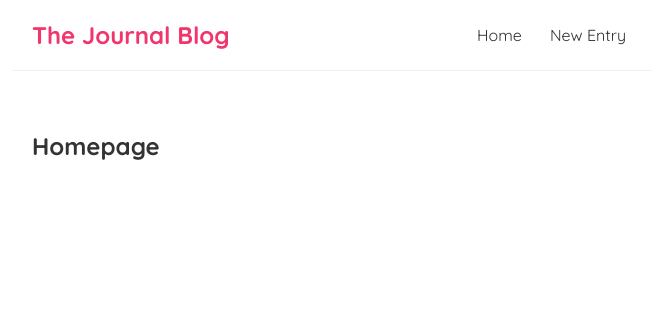
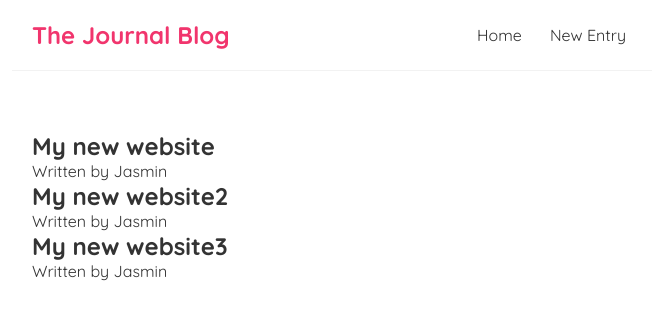
Before and after one commit to jsongcodes/journal-blog, a React (Create React App) app: page / in a window 1280 px wide. Shown: the top 320 px of the page, without its empty margins (308-964 px from the left). Built offline with nearby package versions, Linux system fonts and the light colour scheme.

Commit message:
Added useState hook

```diff
--- a/src/Home.js
+++ b/src/Home.js
@@ -1,9 +1,37 @@
+import { useState } from "react";
+
 const Home = () => {
-    return (
-        <div className="home">
-            <h2>Homepage</h2>
+  const [entries, setEntries] = useState([
+    {
+      title: "My new website",
+      body: "lorem ipsum...",
+      author: "Jasmin",
+      id: 1,
+    },
+    {
+      title: "My new website2",
+      body: "lorem ipsum...",
+      author: "Jasmin",
+      id: 2,
+    },
+    {
+      title: "My new website3",
+      body: "lorem ipsum...",
+      author: "Jasmin",
+      id: 3,
+    },
+  ]);
+
+  return (
+    <div className="home">
+      {entries.map((entry) => (
+        <div className="entry-preview" key={entry.id}>
+          <h2>{entry.title}</h2>
+          <p>Written by {entry.author}</p>
         </div>
-    );
-}
+      ))}
+    </div>
+  );
+};
 
 export default Home;
```
